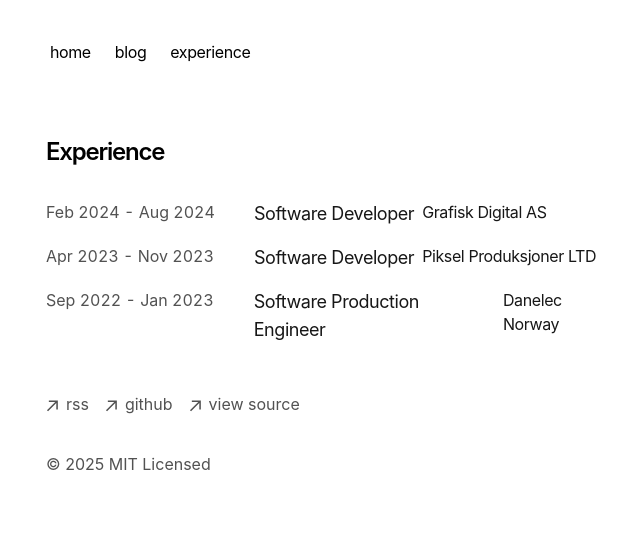
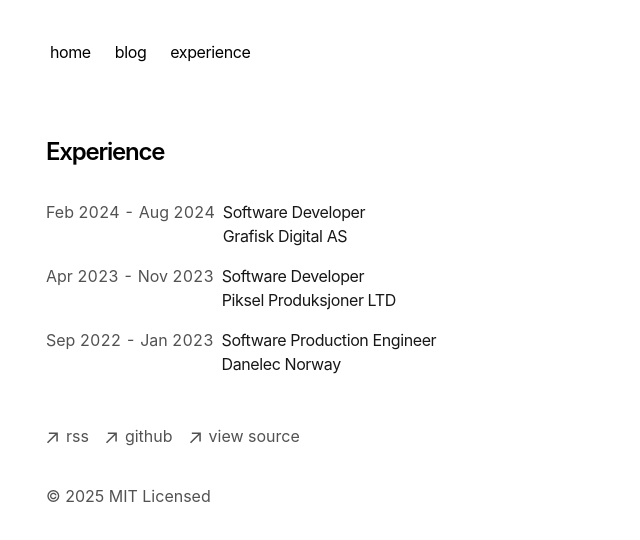
Before and after one commit to alexander-crawford/fluent-react, a Next.js app in the folder porfolio/: page /experience in a window 1280 px wide. Shown: the top 540 px of the page, without its empty margins (306-946 px from the left). Built offline with nearby package versions, Linux system fonts and the light colour scheme.

Commit message:
Adjust layout of experience page

```diff
--- a/porfolio/app/components/posts.tsx
+++ b/porfolio/app/components/posts.tsx
@@ -22,7 +22,7 @@ export function BlogPosts() {
             href={`/blog/${post.slug}`}
           >
             <div className="w-full flex flex-col md:flex-row space-x-0 md:space-x-2">
-              <p className="text-neutral-600 dark:text-neutral-400 w-[100px] tabular-nums">
+              <p className="text-neutral-600 dark:text-neutral-400 w-fit tabular-nums">
                 {formatDate(post.metadata.publishedAt, false)}
               </p>
               <p className="text-neutral-900 dark:text-neutral-100 tracking-tight">
@@ -56,16 +56,18 @@ export function ExperiencePosts() {
             href={`/experience/${post.slug}`}
           >
             <div className="w-full flex flex-col md:flex-row space-x-0 md:space-x-2">
-              <p className="text-neutral-600 dark:text-neutral-400 w-[200px] tabular-nums">
+              <p className="text-neutral-600 dark:text-neutral-400 w-fit tabular-nums">
                 <span>{formatDate(post.metadata.started, false, true)}</span>
                 <span> - </span>
                 <span>{formatDate(post.metadata.ended, false, true)}</span>
               </p>
-              <p className="text-lg text-neutral-900 dark:text-neutral-100 tracking-tight">
-                {post.metadata.title}
-              </p>
-              <p className="text-neutral-900 dark:text-neutral-100 tracking-tight">
-                {post.metadata.company}
+              <p>
+                  <p className="text-neutral-900 dark:text-neutral-100 tracking-tight">
+                    {post.metadata.title}
+                  </p>
+                  <p className="text-neutral-900 dark:text-neutral-100 tracking-tight">
+                    {post.metadata.company}
+                  </p>
               </p>
             </div>
           </Link>
```
